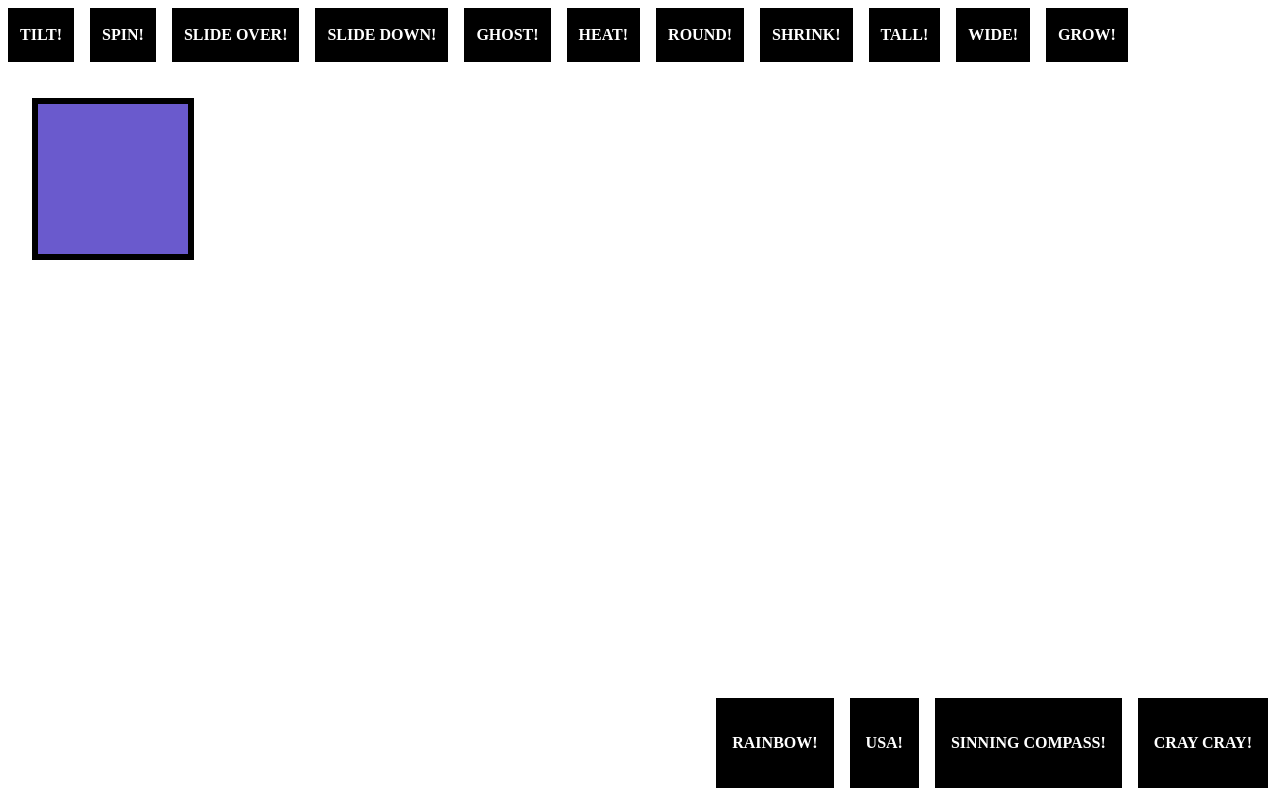
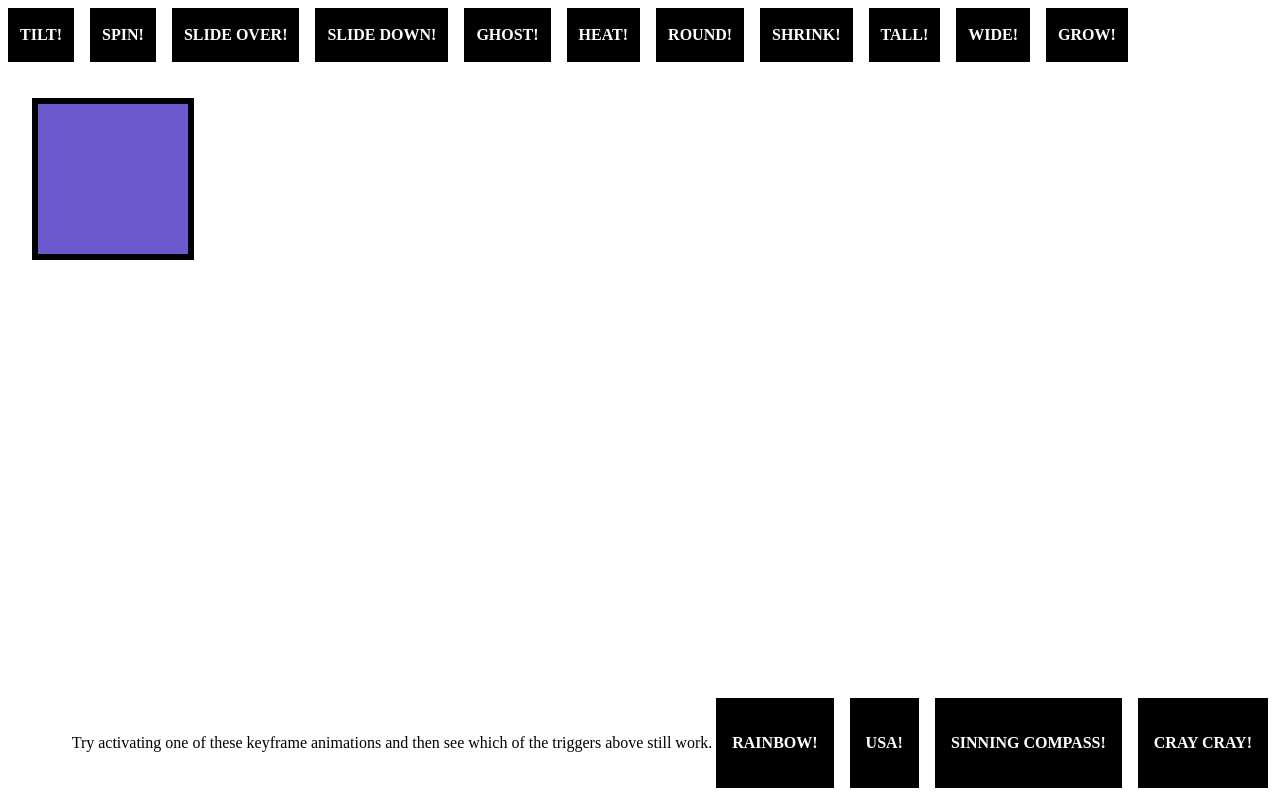
Before and after one commit to JeffBowne/teaching-demo-css-animation, a plain HTML site: page index.html in a window 1280 px wide. Drawn offline with nearby package versions, Linux system fonts and the light colour scheme.

Commit message:
add keyframe direction line

```diff
--- a/index.html
+++ b/index.html
@@ -22,6 +22,7 @@
 		<span class="trigger" id="trigger-grow">GROW!</span>
 
 		<div class="corner-triggers">
+			<span>Try activating one of these keyframe animations and then see which of the triggers above still work.</span>
 			<span class="trigger trigger--big" id="trigger-rainbow">RAINBOW!</span>
 			<span class="trigger trigger--big" id="trigger-usa">USA!</span>
 			<span class="trigger trigger--big" id="trigger-compass">SINNING COMPASS!</span>
```
